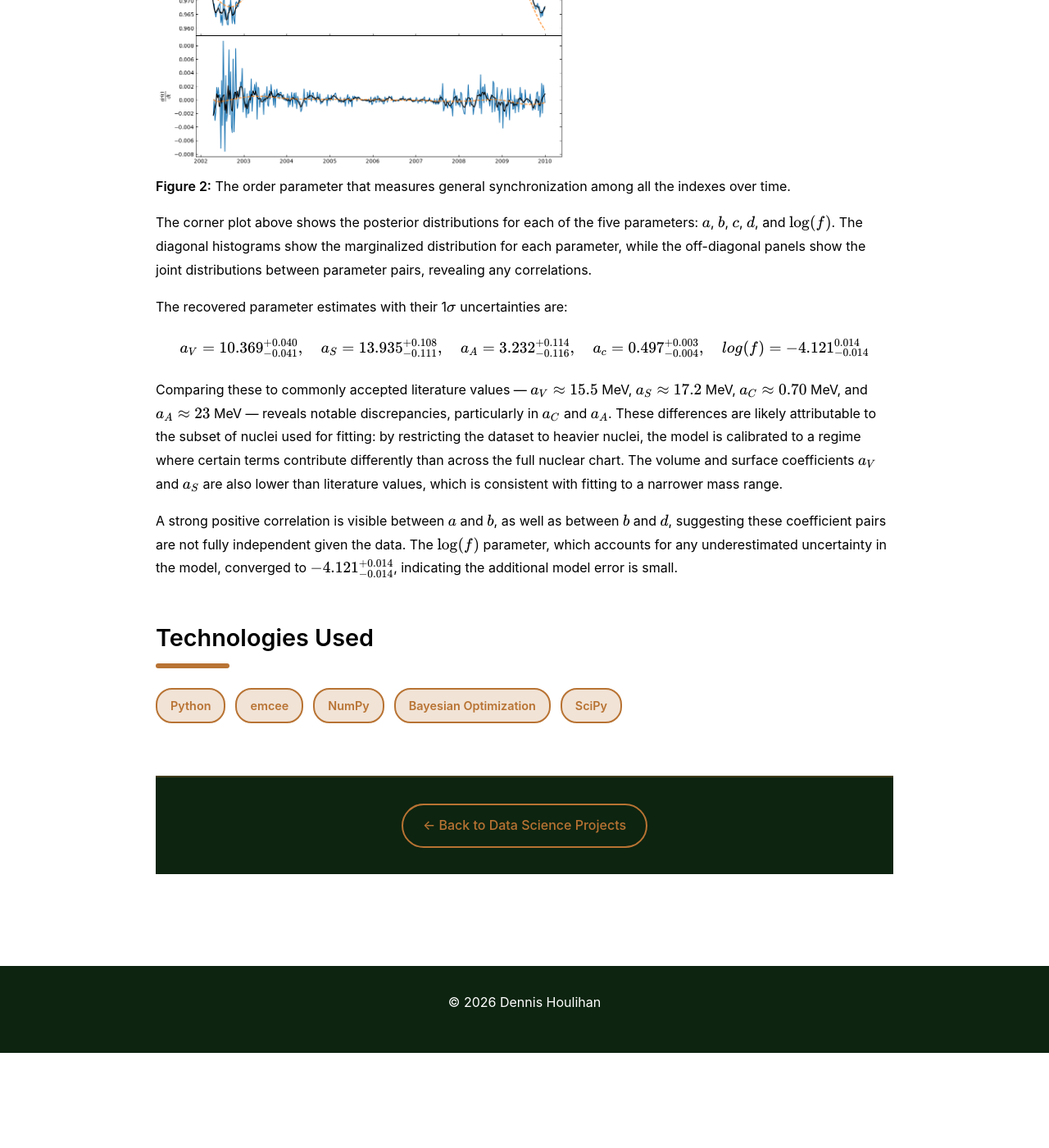
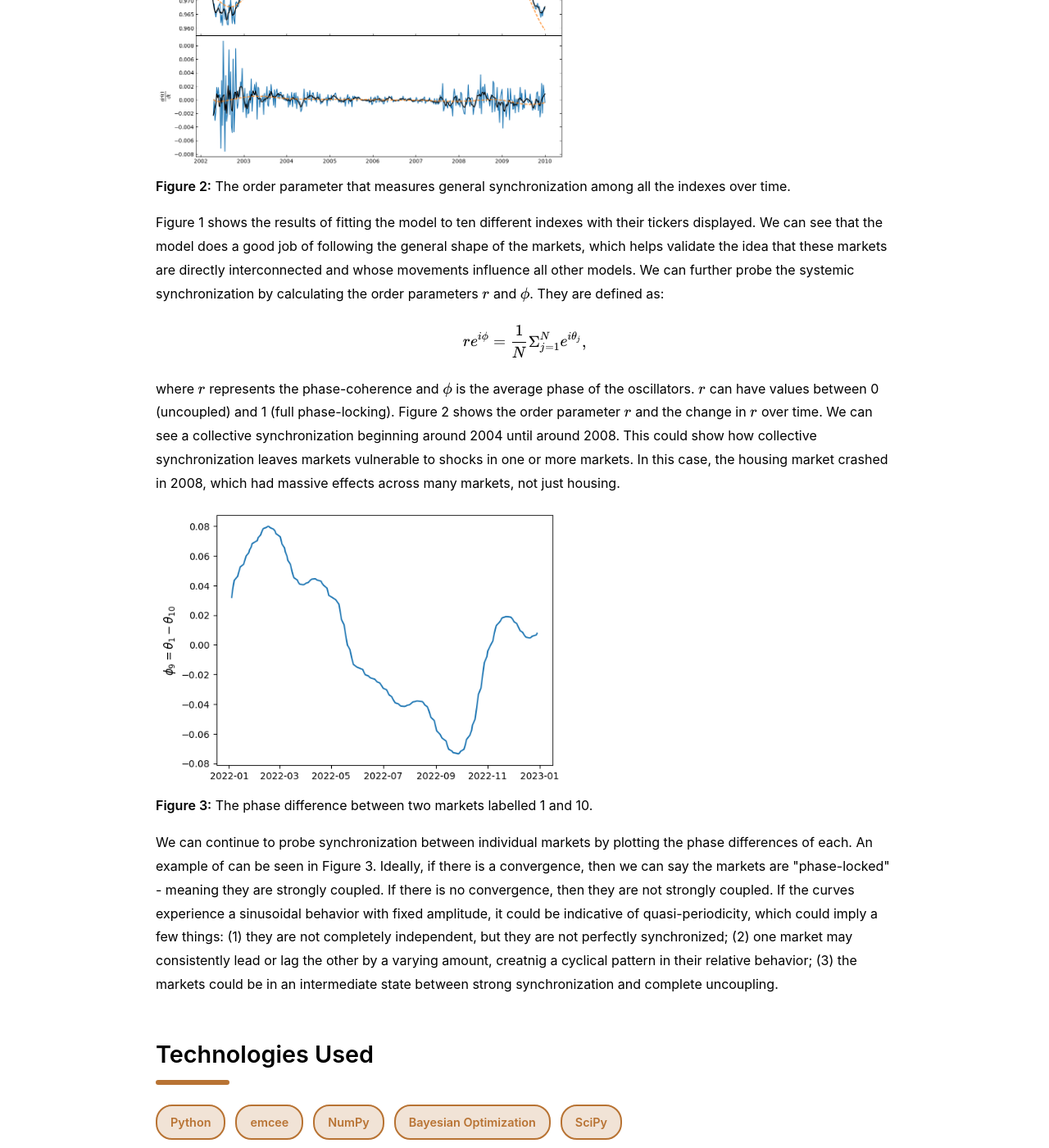
Before and after one commit to DJHoulihan/DJHoulihan.github.io, a Jekyll site: the page built from Finance Projects/oscillators.html, in a window 1280 px wide and 1400 px high, scrolled down 3797 px. Shown: the whole window at 82% size. Built offline with Jekyll 4.4.1, drawn with Linux system fonts in a browser that asks for light colours; before the commit the page ends 5081 px from its top, so only the background shows below that; some of the changed text lies outside the part shown.

Commit message:
Added results section for oscillators page

```diff
--- a/Finance Projects/oscillators.html
+++ b/Finance Projects/oscillators.html
@@ -17,7 +17,7 @@ title: Market Oscillators
     <h1>Markets as Coupled Oscillators</h1>
     <p class="project-meta">Python • emcee • SciPy • Physics</p>
     <div class="project-links">
-      <a href="https://github.com/DJHoulihan/Bayesian-Challenges" class="btn" target="_blank">View on GitHub</a>
+      <a href="https://github.com/DJHoulihan/MarketOscillators" class="btn" target="_blank">View on GitHub</a>
     </div>
   </header>
 
@@ -83,7 +83,7 @@ title: Market Oscillators
     </p>
     <p>
         After smoothing, I take the logarithm of the prices,  \(log(P_i(t))\) , and subtract the mean across all assets at each time step, yielding
-        \(\theta_i = log(P_i(t)) - ⟨log(P_i(t))⟩). This normalization step mitigates differences in absolute price levels between markets or stocks,
+        \(\theta_i = log(P_i(t)) - E(log(P_i(t)))\). This normalization step mitigates differences in absolute price levels between markets or stocks,
         aiding numerical stability during fitting. Importantly, it does not alter the underlying Kuramoto dynamics, which are invariant under uniform (vertical)
         shifts across oscillators. The parameters  \(\omega_i\)  and  \(K_{ij}\)  are then extrapolated.
     </p>
@@ -102,31 +102,31 @@ title: Market Oscillators
       <p class="image-caption"><strong>Figure 2:</strong> The order parameter that measures general synchronization among all the indexes over time. </p>
     </div>
     <p>
-    The corner plot above shows the posterior distributions for each of the five parameters: \(a\), \(b\), \(c\), \(d\),
-    and \(\log(f)\). The diagonal histograms show the marginalized distribution for each parameter, while the
-    off-diagonal panels show the joint distributions between parameter pairs, revealing any correlations.
-    </p>
-    <p>
-    The recovered parameter estimates with their 1\(\sigma\) uncertainties are:
+        Figure 1 shows the results of fitting the model to ten different indexes with their tickers displayed. We can see that the model does a good job of
+        following the general shape of the markets, which helps validate the idea that these markets are directly interconnected and whose movements influence all other
+        models. We can further probe the systemic synchronization by calculating the order parameters \(r\) and \(\phi\). They are defined as:
     </p>
     <div style="text-align: center; margin: 1.5rem 0;">
         \[
-        a_V = 10.369^{+0.040}_{-0.041}, \quad a_S = 13.935^{+0.108}_{-0.111}, \quad a_A = 3.232^{+0.114}_{-0.116}, \quad a_c = 0.497^{+0.003}_{-0.004}, \quad log(f) = -4.121^{0.014}_{-0.014}
+        re^{i\phi} = \frac{1}{N}\Sigma^{N}_{j=1} e^{i\theta_j},
         \]
     </div>
     <p>
-        Comparing these to commonly accepted literature values — \(a_V \approx 15.5\) MeV, \(a_S \approx 17.2\) MeV,
-        \(a_C \approx 0.70\) MeV, and \(a_A \approx 23\) MeV — reveals notable discrepancies, particularly in \(a_C\) and \(a_A\).
-        These differences are likely attributable to the subset of nuclei used for fitting: by restricting the dataset to heavier nuclei,
-        the model is calibrated to a regime where certain terms contribute differently than across the full nuclear chart.
-        The volume and surface coefficients \(a_V\) and \(a_S\) are also lower than literature values, which is consistent
-        with fitting to a narrower mass range.
+        where \(r\) represents the phase-coherence and \(\phi\) is the average phase of the oscillators. \(r\) can have values between 0 (uncoupled) and 1 (full phase-locking).
+        Figure 2 shows the order parameter \(r\) and the change in \(r\) over time. We can see a collective synchronization beginning around 2004 until around 2008. This could
+        show how collective synchronization leaves markets vulnerable to shocks in one or more markets. In this case, the housing market crashed in 2008, which had massive
+        effects across many markets, not just housing.
     </p>
+    <div class="project-image">
+      <img src="/assets/images/phasediff.png" style="width: 500px; height: auto;" alt="GSF for 120 SN">
+      <p class="image-caption"><strong>Figure 3:</strong> The phase difference between two markets labelled 1 and 10. </p>
+    </div>
     <p>
-        A strong positive correlation is visible between \(a\) and \(b\), as well as between \(b\) and \(d\),
-        suggesting these coefficient pairs are not fully independent given the data. The \(\log(f)\) parameter,
-        which accounts for any underestimated uncertainty in the model, converged to \(-4.121^{+0.014}_{-0.014}\),
-        indicating the additional model error is small.
+        We can continue to probe synchronization between individual markets by plotting the phase differences of each. An example of can be seen in Figure 3. Ideally, if there is a convergence, then we can say the
+        markets are "phase-locked" - meaning they are strongly coupled. If there is no convergence, then they are not strongly coupled. If the curves experience a sinusoidal
+        behavior with fixed amplitude, it could be indicative of quasi-periodicity, which could imply a few things: (1) they are not completely independent, but they are not perfectly
+        synchronized; (2) one market may consistently lead or lag the other by a varying amount, creatnig a cyclical pattern in their relative behavior; (3) the markets could be in
+        an intermediate state between strong synchronization and complete uncoupling.
     </p>
 
   </section>
```
Also changed, not shown: assets/images/phasediff.png (added).
